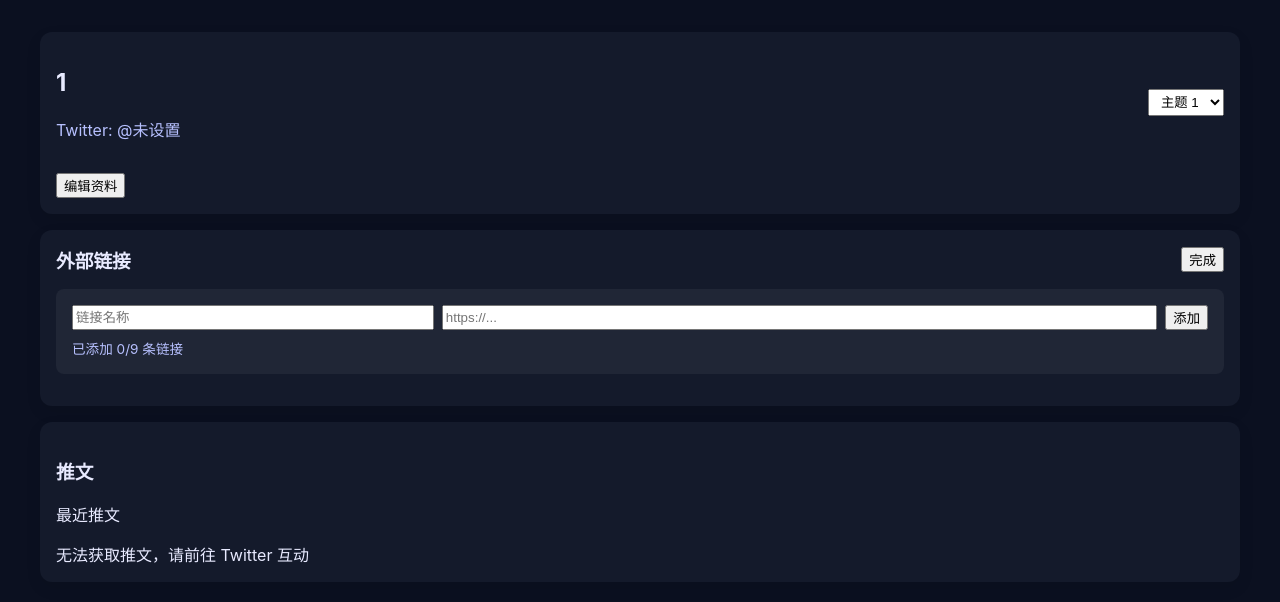
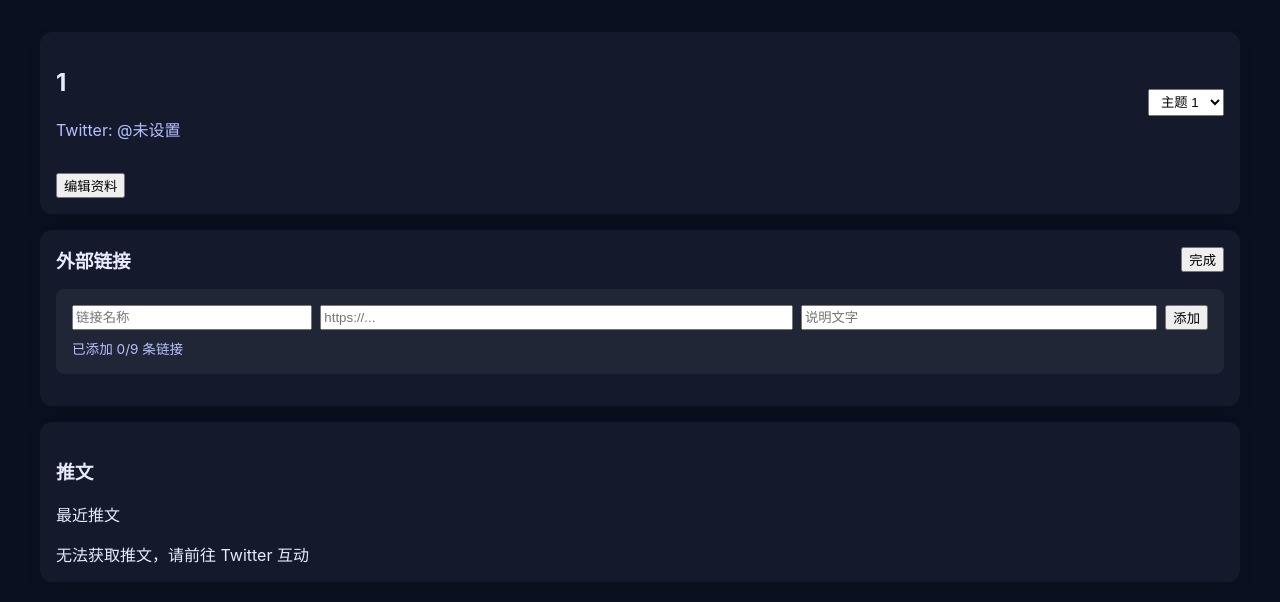
Before and after one commit to cloud-cottage/i.cat, a Next.js app: page /1 in a window 1280 px wide. Both pictures are taken after a click on the button "编辑外部链接". Shown: the top 602 px of the page. Built offline with nearby package versions, Linux system fonts and the light colour scheme.

Commit message:
feat: add description field to external links

```diff
--- a/lib/db.ts
+++ b/lib/db.ts
@@ -15,6 +15,7 @@ type Link = {
   userId: string
   label: string
   url: string
+  description?: string
   order: number
   createdAt: string
   updatedAt: string
--- a/pages/[username].tsx
+++ b/pages/[username].tsx
@@ -2,7 +2,7 @@ import type { GetServerSideProps, NextPage } from 'next'
 import React, { useEffect, useState } from 'react'
 import { db } from '../lib/db'
 
-type LinkItem = { id?: string; label: string; url: string }
+type LinkItem = { id?: string; label: string; url: string; description?: string }
 
 type Props = {
   user: any
@@ -16,7 +16,7 @@ const UserBlog: NextPage<Props> = ({ user: initialUser, links: initialLinks }) =
   const [twitterHandle, setTwitterHandle] = useState(initialUser?.twitterHandle ?? '')
   const [bio, setBio] = useState(initialUser?.bio ?? '')
   const [links, setLinks] = useState<LinkItem[]>(initialLinks)
-  const [newLink, setNewLink] = useState({ label: '', url: '' })
+  const [newLink, setNewLink] = useState({ label: '', url: '', description: '' })
   const [draggedIndex, setDraggedIndex] = useState<number | null>(null)
   const [dragOverIndex, setDragOverIndex] = useState<number | null>(null)
 
@@ -69,8 +69,8 @@ const UserBlog: NextPage<Props> = ({ user: initialUser, links: initialLinks }) =
       })
       const data = await res.json()
       if (data.link) {
-        setLinks([...links, { id: data.link.id, label: data.link.label, url: data.link.url }])
-        setNewLink({ label: '', url: '' })
+        setLinks([...links, { id: data.link.id, label: data.link.label, url: data.link.url, description: data.link.description }])
+        setNewLink({ label: '', url: '', description: '' })
       } else {
         alert('添加失败: ' + (data.error || '未知错误'))
       }
@@ -199,6 +199,13 @@ const UserBlog: NextPage<Props> = ({ user: initialUser, links: initialLinks }) =
                   placeholder="https://..."
                   style={{ flex: 2 }}
                 />
+                <input
+                  type="text"
+                  value={newLink.description}
+                  onChange={e => setNewLink({...newLink, description: e.target.value})}
+                  placeholder="说明文字"
+                  style={{ flex: 1.5 }}
+                />
                 <button onClick={handleAddLink} disabled={links.length >= 9}>添加</button>
               </div>
               <div style={{ fontSize: '0.85rem', color: 'var(--muted)' }}>
@@ -240,7 +247,10 @@ const UserBlog: NextPage<Props> = ({ user: initialUser, links: initialLinks }) =
                 }}
               >
                 <span style={{ minWidth: '24px', fontWeight: 'bold' }}>{index + 1}.</span>
-                <span style={{ flex: 1 }}>{link.label}</span>
+                <div style={{ flex: 1, display: 'flex', flexDirection: 'column', gap: '0.25rem' }}>
+                  <span>{link.label}</span>
+                  {link.description && <span style={{ color: 'var(--muted)', fontSize: '0.85rem' }}>{link.description}</span>}
+                </div>
                 <span style={{ flex: 2, color: 'var(--muted)', fontSize: '0.9rem', overflow: 'hidden', textOverflow: 'ellipsis' }}>{link.url}</span>
                 <div style={{ display: 'flex', gap: '0.25rem' }}>
                   <button onClick={() => handleDeleteLink(link.id!)} style={{ padding: '0.25rem 0.5rem', color: '#ff4444' }}>删除</button>
@@ -254,10 +264,11 @@ const UserBlog: NextPage<Props> = ({ user: initialUser, links: initialLinks }) =
               <p className="muted">暂无外部链接，点击"编辑外部链接"添加</p>
             ) : (
               links.map((link, index) => (
-                <div key={link.id} style={{ marginBottom: '0.5rem' }}>
+                <div key={link.id} style={{ marginBottom: '0.75rem' }}>
                   <a href={link.url} target="_blank" rel="noopener noreferrer" style={{ color: 'var(--link)' }}>
                     {index + 1}. {link.label}
                   </a>
+                  {link.description && <div style={{ color: 'var(--muted)', fontSize: '0.85rem', marginTop: '0.25rem' }}>{link.description}</div>}
                 </div>
               ))
             )}
@@ -291,7 +302,7 @@ export const getServerSideProps: GetServerSideProps = async (context) => {
     })
   }
   const currentLinks = db.getLinks(user.id) ?? []
-  const links = currentLinks.map((l: any) => ({ id: l.id, label: l.label, url: l.url }))
+  const links = currentLinks.map((l: any) => ({ id: l.id, label: l.label, url: l.url, description: l.description }))
   return {
     props: {
       user,
--- a/pages/api/users/[username]/links.ts
+++ b/pages/api/users/[username]/links.ts
@@ -16,7 +16,7 @@ export default async function handler(req: NextApiRequest, res: NextApiResponse)
     const list = db.getLinks(user.id)
     return res.status(200).json({ links: list })
   } else if (req.method === 'POST') {
-    const { label, url } = req.body ?? {}
+    const { label, url, description } = req.body ?? {}
     const current = db.getLinks(user.id)
     if (current.length >= 9) {
       return res.status(400).json({ error: 'maximum 9 links' })
@@ -26,6 +26,7 @@ export default async function handler(req: NextApiRequest, res: NextApiResponse)
       userId: user.id,
       label: label ?? '',
       url: url ?? '',
+      description: description ?? '',
       order: current.length,
       createdAt: new Date().toISOString(),
       updatedAt: new Date().toISOString()
```
